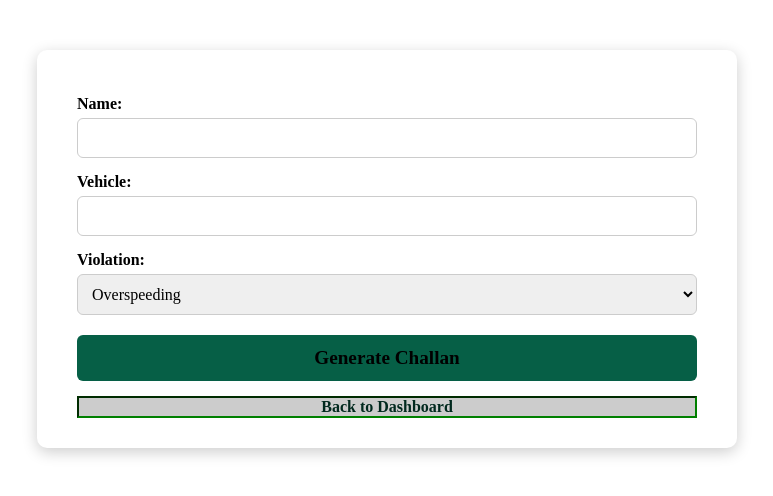
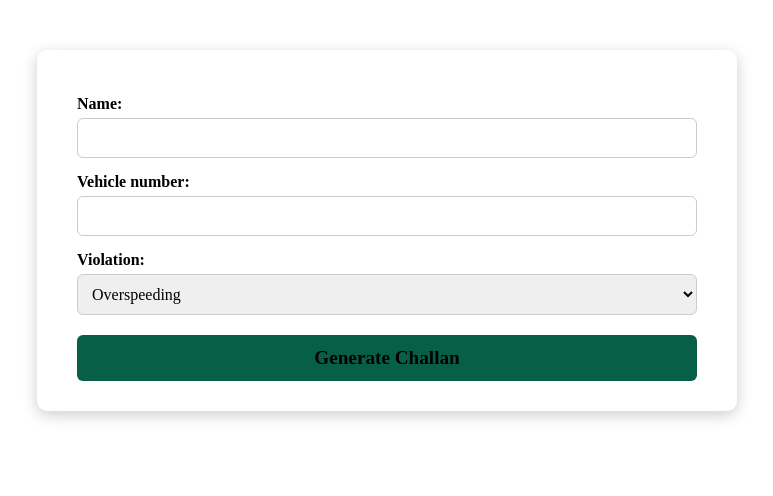
Before and after one commit to alishbadeel/echallan-management-system, a Flask app: page /generate in a window 1280 px wide. Shown: the part 87-583 px from the top of the page, without its empty margins (253-1026 px from the left). Run offline with Flask 3, Linux system fonts and the light colour scheme; a user stored in the database is signed in.

Commit message:
your commit message

```diff
--- a/app.py
+++ b/app.py
@@ -105,7 +105,7 @@ def generate():
         return redirect("/")
     if request.method == "POST":
         name = request.form["name"]
-        vehicle = request.form["vehicle"]
+        vehicle = request.form["vehicle number"]
         violation = request.form["violation"]
         fine = VIOLATION_FINE.get(violation, 0)
         issued_time = datetime.now().strftime("%Y-%m-%d %H:%M:%S")
--- a/templates/generate.html
+++ b/templates/generate.html
@@ -12,22 +12,17 @@
         <form method="POST">
             <label>Name:</label>
             <input type="text" name="name" required>
-
-            <label>Vehicle:</label>
-            <input type="text" name="vehicle" required>
-
+            <label>Vehicle number:</label>
+            <input type="text" name="vehicle number" required>
             <label>Violation:</label>
             <select name="violation" required>
                 {% for v in violations %}
                 <option value="{{ v }}">{{ v }}</option>
                 {% endfor %}
             </select>
-
             <button type="submit">Generate Challan</button>
         </form>
-      <a href="{{ url_for('dashboard') }}">Back to Dashboard</a>
     </div>
 </body>
 </html>
-
 </html>
--- a/templates/search.html
+++ b/templates/search.html
@@ -9,13 +9,11 @@
 <body>
 <center>
 <header>SEARCH CHALLAN</header>
-
 <div class="nav" style="margin-bottom: 20px;">
     <a href="{{ url_for('dashboard') }}">Dashboard</a>
     <a href="{{ url_for('generate') }}">Generate</a>
     <a href="{{ url_for('viewall') }}">View All</a>
 </div>
-
 <div class="form-container">
     <div class="card" style="width: 90%; max-width: 600px; margin-bottom: 20px;">
         <form method="POST">
@@ -23,7 +21,6 @@
             <button>Search</button>
         </form>
     </div>
-
    {% if challans %}
     <div class="card" style="width: 90%; max-width: 600px;">
         <table>
```
Also changed, not shown: templates/receipt.html (+3 -4 lines), challan.db.
